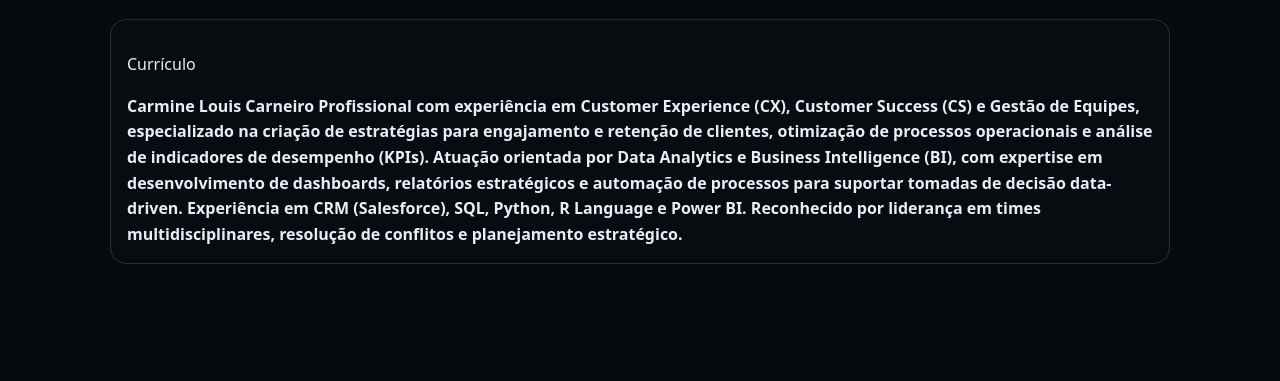
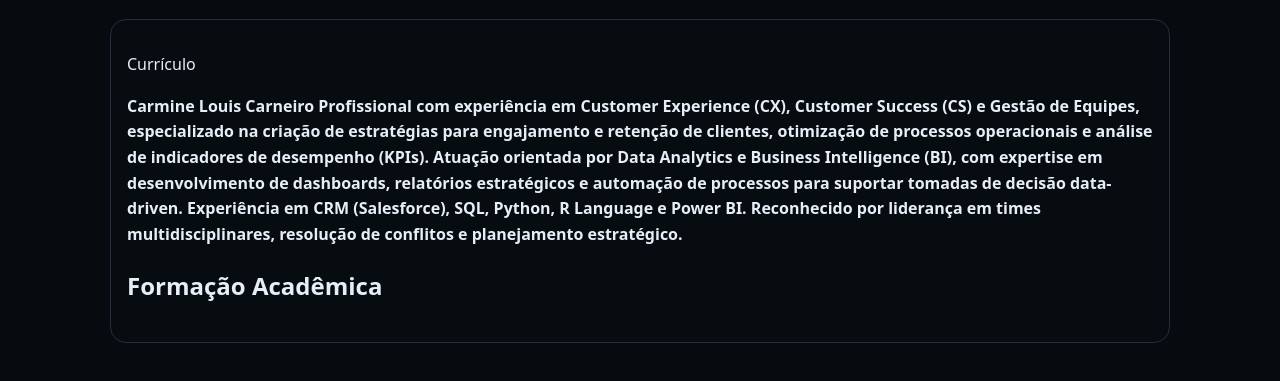
Before and after one commit to CarmineLouis/portfolio, a website built with Vite: page index.html in a window 1280 px wide. Both pictures are taken after a click on the link "Portfólio". Shown: the part 117-498 px from the top of the page. Built offline with nearby package versions, Linux system fonts and the light colour scheme.

```diff
--- a/index.html
+++ b/index.html
@@ -31,9 +31,10 @@
       </header>
       <div class="content">
         <p>Currículo</p>
+
         <b>Carmine Louis Carneiro</b>
         <b> Profissional com experiência em Customer Experience (CX), Customer Success (CS) e Gestão de Equipes, especializado na criação de estratégias para engajamento e retenção de clientes, otimização de processos operacionais e análise de indicadores de desempenho (KPIs). Atuação orientada por Data Analytics e Business Intelligence (BI), com expertise em desenvolvimento de dashboards, relatórios estratégicos e automação de processos para suportar tomadas de decisão data-driven. Experiência em CRM (Salesforce), SQL, Python, R Language e Power BI. Reconhecido por liderança em times multidisciplinares, resolução de conflitos e planejamento estratégico.</b>
-
+          <h1>Formação Acadêmica</h1>
 
       </div>
     </section>
```
